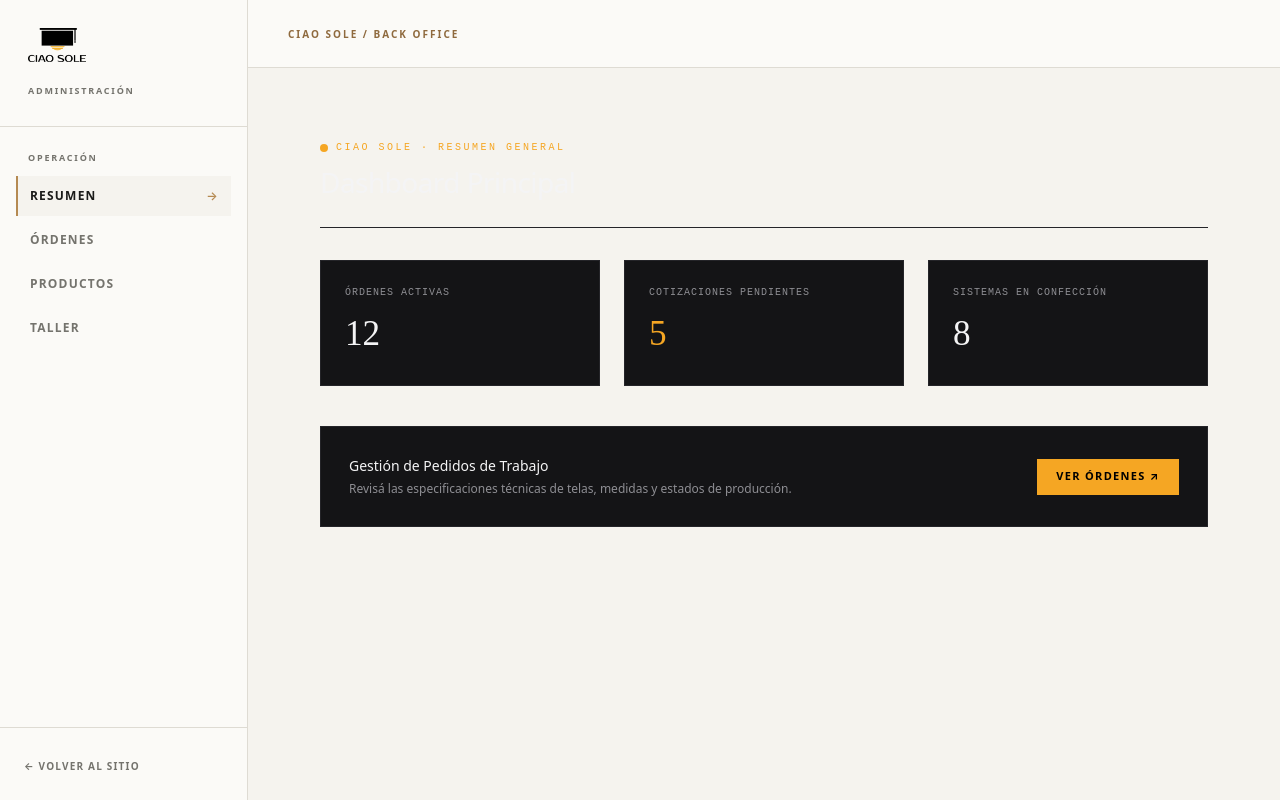
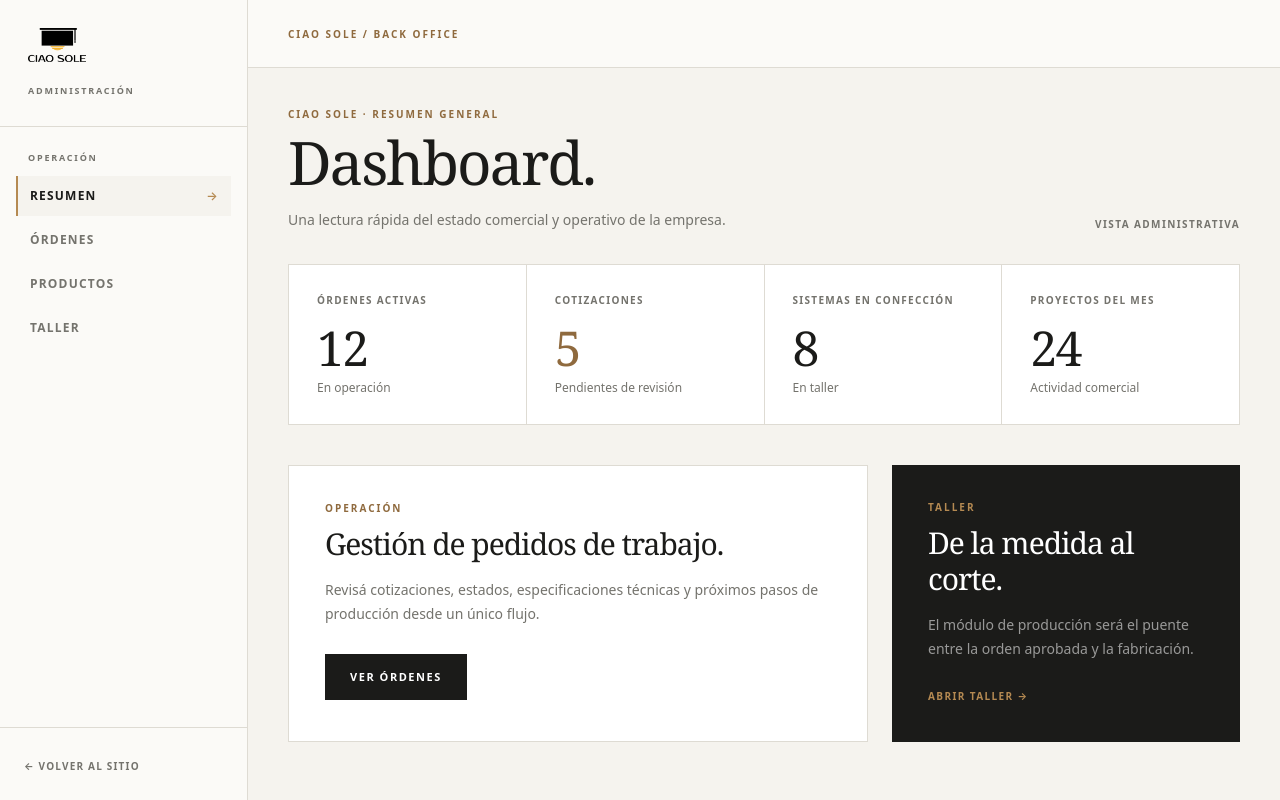
Before and after one commit to broldan89/ciaasoleweb, a Next.js app: page /admin/dashboard in a window 1280 px wide. Built offline with nearby package versions, Linux system fonts and the light colour scheme.

Commit message:
style: redesign admin dashboard

```diff
--- a/src/app/admin/dashboard/page.tsx
+++ b/src/app/admin/dashboard/page.tsx
@@ -2,217 +2,70 @@
 
 import Link from "next/link";
 
+const metrics = [
+  { label: "Órdenes activas", value: "12", detail: "En operación" },
+  { label: "Cotizaciones", value: "5", detail: "Pendientes de revisión", accent: true },
+  { label: "Sistemas en confección", value: "8", detail: "En taller" },
+  { label: "Proyectos del mes", value: "24", detail: "Actividad comercial" },
+];
+
 export default function DashboardPage() {
-  const BRAND = {
-    yellow: "#F5A623",
-    cardBg: "#141416",
-    border: "#242428",
-    textPrimary: "#F4F4F5",
-    textMuted: "#8E8E93",
-  };
-
   return (
-    <div style={{ padding: "2rem", maxWidth: "1100px", margin: "0 auto" }}>
-      {/* Header */}
-      <header
-        style={{
-          paddingBottom: "1.5rem",
-          borderBottom: `1px solid ${BRAND.border}`,
-          marginBottom: "2rem",
-        }}
-      >
-        <div
-          style={{
-            display: "flex",
-            alignItems: "center",
-            gap: "0.5rem",
-            marginBottom: "0.4rem",
-          }}
-        >
-          <span
-            style={{
-              width: "8px",
-              height: "8px",
-              borderRadius: "50%",
-              backgroundColor: BRAND.yellow,
-              display: "inline-block",
-            }}
-          />
-          <span
-            style={{
-              fontSize: "10px",
-              fontFamily: "monospace",
-              letterSpacing: "0.25em",
-              color: BRAND.yellow,
-              textTransform: "uppercase",
-            }}
-          >
-            CIAO SOLE · RESUMEN GENERAL
+    <div className="mx-auto max-w-[1180px]">
+      <header className="border-b border-[var(--cs-line)] pb-8">
+        <p className="cs-eyebrow">Ciao Sole · Resumen general</p>
+        <div className="mt-3 flex flex-col justify-between gap-5 sm:flex-row sm:items-end">
+          <div>
+            <h1 className="cs-display text-5xl sm:text-6xl">Dashboard.</h1>
+            <p className="mt-4 max-w-xl text-sm leading-6 text-[var(--cs-muted)]">
+              Una lectura rápida del estado comercial y operativo de la empresa.
+            </p>
+          </div>
+          <span className="text-[10px] font-bold uppercase tracking-[.14em] text-[var(--cs-muted)]">
+            Vista administrativa
           </span>
         </div>
-        <h1
-          style={{
-            fontSize: "1.75rem",
-            fontWeight: "300",
-            color: BRAND.textPrimary,
-            margin: 0,
-            letterSpacing: "-0.02em",
-          }}
-        >
-          Dashboard Principal
-        </h1>
       </header>
 
-      {/* Métricas Rápidas */}
-      <div
-        style={{
-          display: "grid",
-          gridTemplateColumns: "repeat(auto-fit, minmax(240px, 1fr))",
-          gap: "1.5rem",
-          marginBottom: "2.5rem",
-        }}
-      >
-        <div
-          style={{
-            backgroundColor: BRAND.cardBg,
-            border: `1px solid ${BRAND.border}`,
-            padding: "1.5rem",
-          }}
-        >
-          <span
-            style={{
-              fontSize: "10px",
-              fontFamily: "monospace",
-              color: BRAND.textMuted,
-              textTransform: "uppercase",
-              letterSpacing: "0.1em",
-              display: "block",
-            }}
-          >
-            Órdenes Activas
-          </span>
-          <p
-            style={{
-              fontSize: "2.2rem",
-              fontWeight: "300",
-              margin: "0.5rem 0 0 0",
-              color: BRAND.textPrimary,
-              fontFamily: "serif",
-            }}
-          >
-            12
+      <section className="grid gap-px border-x border-b border-[var(--cs-line)] bg-[var(--cs-line)] sm:grid-cols-2 xl:grid-cols-4">
+        {metrics.map((metric) => (
+          <div key={metric.label} className="bg-[var(--cs-white)] p-6 sm:p-7">
+            <p className="text-[10px] font-bold uppercase tracking-[.13em] text-[var(--cs-muted)]">
+              {metric.label}
+            </p>
+            <p className={`cs-display mt-4 text-5xl ${metric.accent ? "text-[var(--cs-gold-dark)]" : ""}`}>
+              {metric.value}
+            </p>
+            <p className="mt-2 text-xs text-[var(--cs-muted)]">{metric.detail}</p>
+          </div>
+        ))}
+      </section>
+
+      <section className="mt-10 grid gap-6 lg:grid-cols-[1.25fr_.75fr]">
+        <div className="cs-card p-7 sm:p-9">
+          <p className="cs-eyebrow">Operación</p>
+          <h2 className="cs-display mt-3 text-3xl">Gestión de pedidos de trabajo.</h2>
+          <p className="mt-4 max-w-2xl text-sm leading-6 text-[var(--cs-muted)]">
+            Revisá cotizaciones, estados, especificaciones técnicas y próximos
+            pasos de producción desde un único flujo.
           </p>
+          <Link href="/admin/ordenes" className="cs-button mt-7">
+            Ver órdenes
+          </Link>
         </div>
 
-        <div
-          style={{
-            backgroundColor: BRAND.cardBg,
-            border: `1px solid ${BRAND.border}`,
-            padding: "1.5rem",
-          }}
-        >
-          <span
-            style={{
-              fontSize: "10px",
-              fontFamily: "monospace",
-              color: BRAND.textMuted,
-              textTransform: "uppercase",
-              letterSpacing: "0.1em",
-              display: "block",
-            }}
-          >
-            Cotizaciones Pendientes
-          </span>
-          <p
-            style={{
-              fontSize: "2.2rem",
-              fontWeight: "300",
-              margin: "0.5rem 0 0 0",
-              color: BRAND.yellow,
-              fontFamily: "serif",
-            }}
-          >
-            5
+        <div className="bg-[var(--cs-ink)] p-7 text-white sm:p-9">
+          <p className="cs-eyebrow !text-[var(--cs-gold)]">Taller</p>
+          <h2 className="cs-display mt-3 text-3xl">De la medida al corte.</h2>
+          <p className="mt-4 text-sm leading-6 text-white/55">
+            El módulo de producción será el puente entre la orden aprobada y la
+            fabricación.
           </p>
+          <Link href="/admin/taller" className="mt-7 inline-flex text-[10px] font-bold uppercase tracking-[.14em] text-[var(--cs-gold)] hover:text-white">
+            Abrir taller →
+          </Link>
         </div>
-
-        <div
-          style={{
-            backgroundColor: BRAND.cardBg,
-            border: `1px solid ${BRAND.border}`,
-            padding: "1.5rem",
-          }}
-        >
-          <span
-            style={{
-              fontSize: "10px",
-              fontFamily: "monospace",
-              color: BRAND.textMuted,
-              textTransform: "uppercase",
-              letterSpacing: "0.1em",
-              display: "block",
-            }}
-          >
-            Sistemas en Confección
-          </span>
-          <p
-            style={{
-              fontSize: "2.2rem",
-              fontWeight: "300",
-              margin: "0.5rem 0 0 0",
-              color: BRAND.textPrimary,
-              fontFamily: "serif",
-            }}
-          >
-            8
-          </p>
-        </div>
-      </div>
-
-      {/* Acceso Rápido a Trabajo */}
-      <div
-        style={{
-          backgroundColor: BRAND.cardBg,
-          border: `1px solid ${BRAND.border}`,
-          padding: "1.75rem",
-          display: "flex",
-          justifyContent: "space-between",
-          alignItems: "center",
-        }}
-      >
-        <div>
-          <h3
-            style={{
-              fontSize: "14px",
-              fontWeight: "400",
-              margin: "0 0 0.25rem 0",
-              color: BRAND.textPrimary,
-            }}
-          >
-            Gestión de Pedidos de Trabajo
-          </h3>
-          <p style={{ fontSize: "12px", color: BRAND.textMuted, margin: 0 }}>
-            Revisá las especificaciones técnicas de telas, medidas y estados de
-            producción.
-          </p>
-        </div>
-
-        <Link
-          href="/admin/ordenes"
-          style={{
-            backgroundColor: BRAND.yellow,
-            color: "#000000",
-            padding: "0.6rem 1.2rem",
-            fontSize: "11px",
-            fontWeight: "700",
-            letterSpacing: "0.12em",
-            textTransform: "uppercase",
-            textDecoration: "none",
-          }}
-        >
-          Ver Órdenes ↗
-        </Link>
-      </div>
+      </section>
     </div>
   );
 }
```
